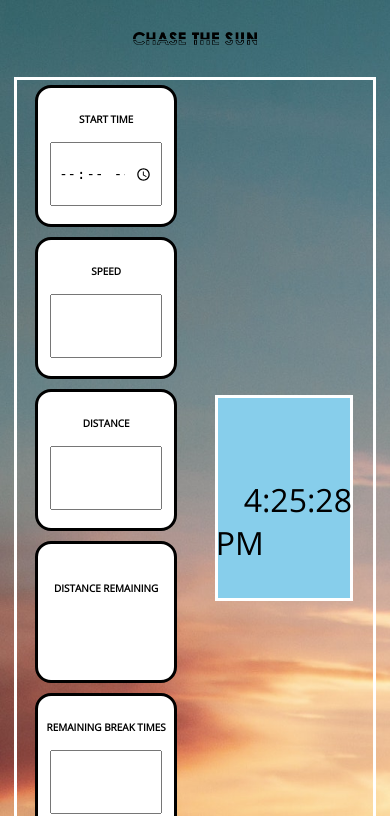
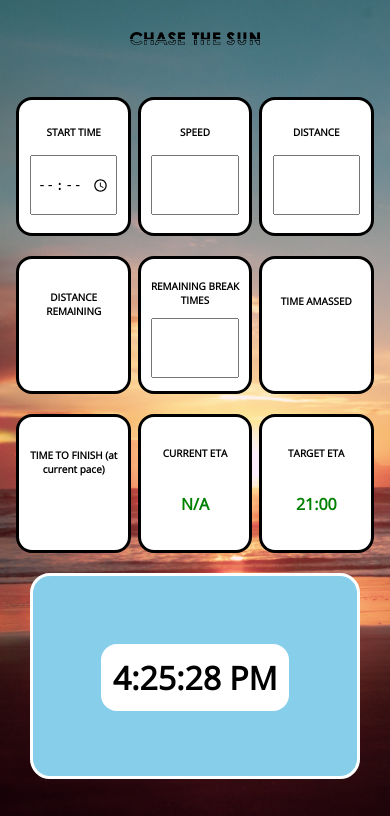
Before and after one commit to AlexDelasalle/Chase-the-Sun-Data, a PHP site: page / in a window 390 px wide. Shown: the top 816 px of the page. Run offline with PHP 8.4, Linux system fonts and the light colour scheme.

Commit message:
Added responsiveness

```diff
--- a/composer.json
+++ b/composer.json
@@ -5,8 +5,8 @@
   "license": "MIT",
   "authors": [
     {
-      "name": "Your Name",
-      "email": "your-email@example.com"
+      "name": "Alex Delasalle",
+      "email": "alexdelasalle.developer@gmail.com"
     }
   ],
   "require": {
--- a/css/styles.css
+++ b/css/styles.css
@@ -1,7 +1,14 @@
+html, body {
+  height: 100%;
+  margin: 0;
+}
+
 body {
   background-image: url("/img/sunset.jpeg");
   background-size: cover;
   font-family: 'Open Sans', sans-serif;
+  display: flex;
+  flex-direction: column;
 }
 
 #title-image {
@@ -10,6 +17,12 @@
   margin: 2rem;
 }
 
+footer {
+  text-align: center;
+  color: white;
+  margin-top: auto;
+  padding: 10px;
+}
 input {
   height: 40%;
   width: 80%;
@@ -38,12 +51,19 @@
   color: green;
 }
 
+#sunrise, #sunset {
+  font-size: 20px;
+}
+
+
 #current-time {
   font-size: 2rem;
   padding: .75rem;
   margin: 1rem;
   color: black;
   border-radius: 1rem;
+  font-weight: bold;
+  background-color: white;
 }
 
 .container {
@@ -53,8 +73,6 @@
   margin: 0 auto;
   margin-top: 10px;
   height: 30%;
-  border-style: solid;
-  border-color: white;
   color: white;
 }
 
@@ -87,6 +105,7 @@
   height: 200px;
   border-style: solid;
   border-color: white;
+  border-radius: 20px;
   margin: 20px;
   display: flex;
   justify-content: center;
@@ -101,6 +120,7 @@
   margin: 20px;
   border-style: solid;
   border-color: white;
+  border-radius: 20px;
   background-image: url("/img/road.png");
   background-size: contain;
 }
@@ -175,12 +195,25 @@
   position: absolute;
   top: 77%;
   transform: translateY(-60%);
-  width: 72px;
-  height: 50px;
+  width: 65px;
+  height: 40px;
   background-image: url('/img/biker.png');
   background-size: cover;
   transition: left 1s linear;
+  opacity: .5;
 }
+
+#biker2 {
+  position: absolute;
+  top: 75%;
+  transform: translate(-50%, -50%);
+  width: 65px;
+  height: 40px;
+  background-image: url('/img/biker.png');
+  background-size: cover;
+}
+
+
 
 #finish-line {
   position: absolute;
@@ -206,3 +239,37 @@
   border-radius: 4px;
   padding: 6px 10px;
 }
+
+/* Responsive CSS */
+
+@media only screen and (max-width: 800px) {
+  /* Adjust container and data-container */
+  .container {
+    flex-direction: column;
+    height: auto;
+  }
+
+  .data-container {
+    width: 100%;
+    height: auto;
+  }
+
+  .charts-container {
+    width: 100%;
+  }
+
+  /* Adjust stat_box */
+  .stat_box {
+    width: 25%;
+    height: 25%;
+    margin: 10px 0;
+  }
+
+  /* Adjust sun-chart-container and biker-container */
+  .sun-chart-container,
+  #biker-container {
+    width: 100%;
+  }
+}
+
+/* End of Responsive CSS */
--- a/index.html
+++ b/index.html
@@ -85,18 +85,22 @@
 
       <div class="charts-container">
         <div class="sun-chart-container">
-          <div style="position: absolute; top: 90%; left: 1%;" id="sunrise"></div>
+          <div style="position: absolute; top: 80%; left: 2%;" id="sunrise"></div>
           <div style="position: absolute; top: 40%;"><span id="current-time"></span></div>
-          <div style="position: absolute; top: 90%; right: 1%;" id="sunset"></div>
+          <div style="position: absolute; top: 80%; right: 2%;" id="sunset"></div>
         </div>
         <div id="biker-container">
           <div id="start-line"></div>
           <div id="biker"></div>
+          <div id="biker2"></div>
           <div id="finish-line"></div>
         </div>
       </div>
     </div>
 
+    <footer>This page uses an API from https://sunrise-sunset.org/api to get real time sunset/sunrise data</footer>
+
+
     <script src="js/script.js"></script>
   </body>
 </html>
--- a/js/script.js
+++ b/js/script.js
@@ -240,7 +240,7 @@
   const sunrise = new Date();
   sunrise.setHours(0o4, 45, 0o0); // set sunrise time to 4:45 AM
   const sunset = new Date();
-  sunset.setHours(21, 23, 0o0); // set sunset time to 9:23 PM
+  sunset.setHours(21, 33, 0o0); // set sunset time to 9:23 PM
 
   if (date < sunrise || date > sunset) {
     // hide the biker outside sunrise and sunset hours
@@ -258,20 +258,18 @@
 
 setInterval(setBikerPosition, 60000); // update the position of the biker every minute
 
-//--------UPDATING BREAK TIME----------
-let sum = 0;
+//---------Second man on bike----------
+const biker2 = document.getElementById('biker2');
 
-function addNumber() {
-  // Get the input value
-  const input = document.getElementById('inputNumber').value;
+function updateBiker2Position() {
+  const distanceInput2 = document.getElementById("distanceInput").value;
+  const bikerContainer = document.getElementById("biker-container");
+  const containerWidth = bikerContainer.offsetWidth;
+  const maxDistance = 205;
+  const position = (distanceInput2 / maxDistance) * containerWidth;
+  biker2.style.left = `${position}px`;
+}
 
-  // Convert the input value to a number
-  const number = parseInt(input);
-
-  // Add the number to the sum
-  sum += number;
-
-  // Update the result element with the new sum
-  const resultElement = document.getElementById('result');
-  resultElement.textContent = 'Sum: ' + sum;
-}
+// Add an event listener to the distance input field
+const distanceInput2 = document.getElementById("distanceInput");
+distanceInput2.addEventListener("input", updateBiker2Position);
```
